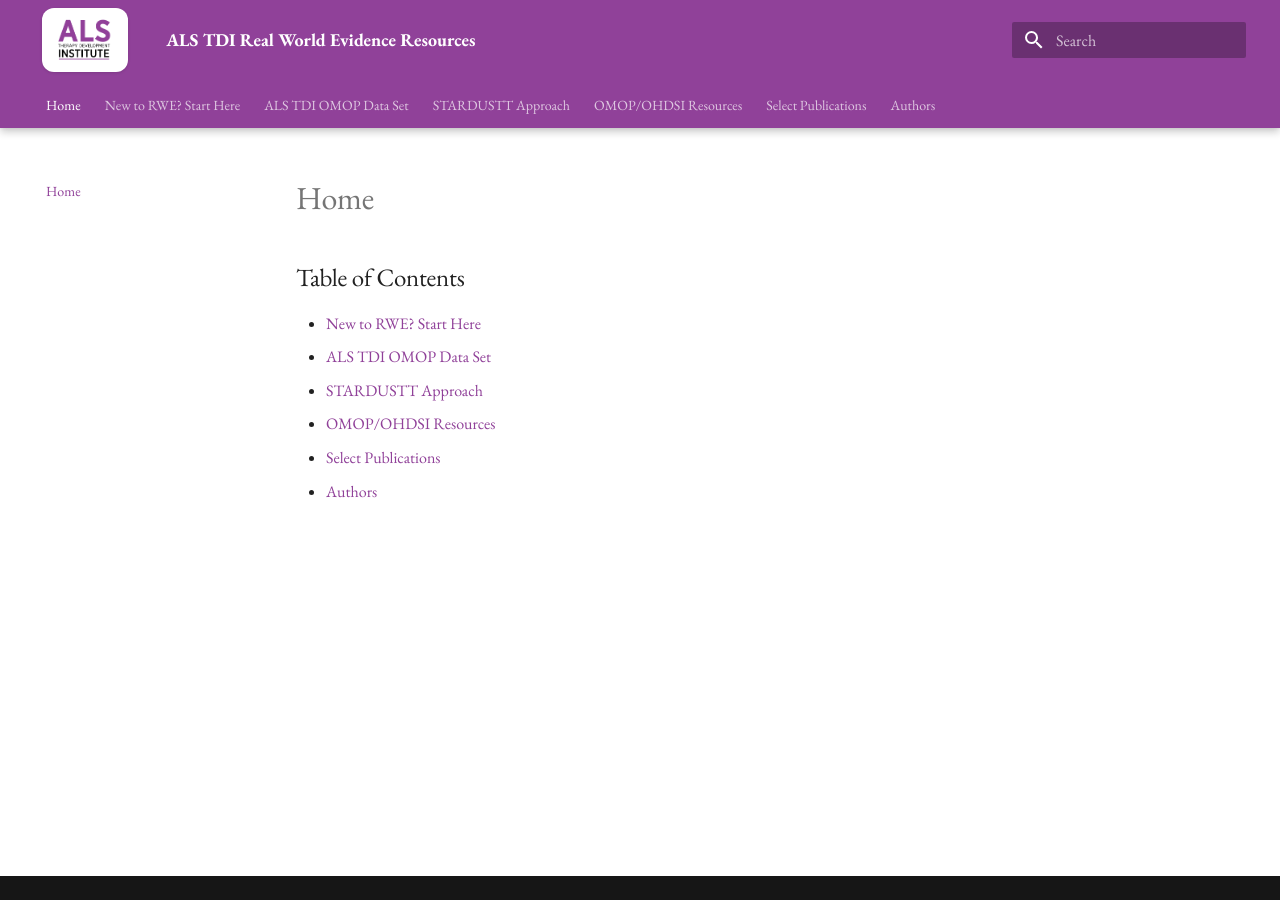
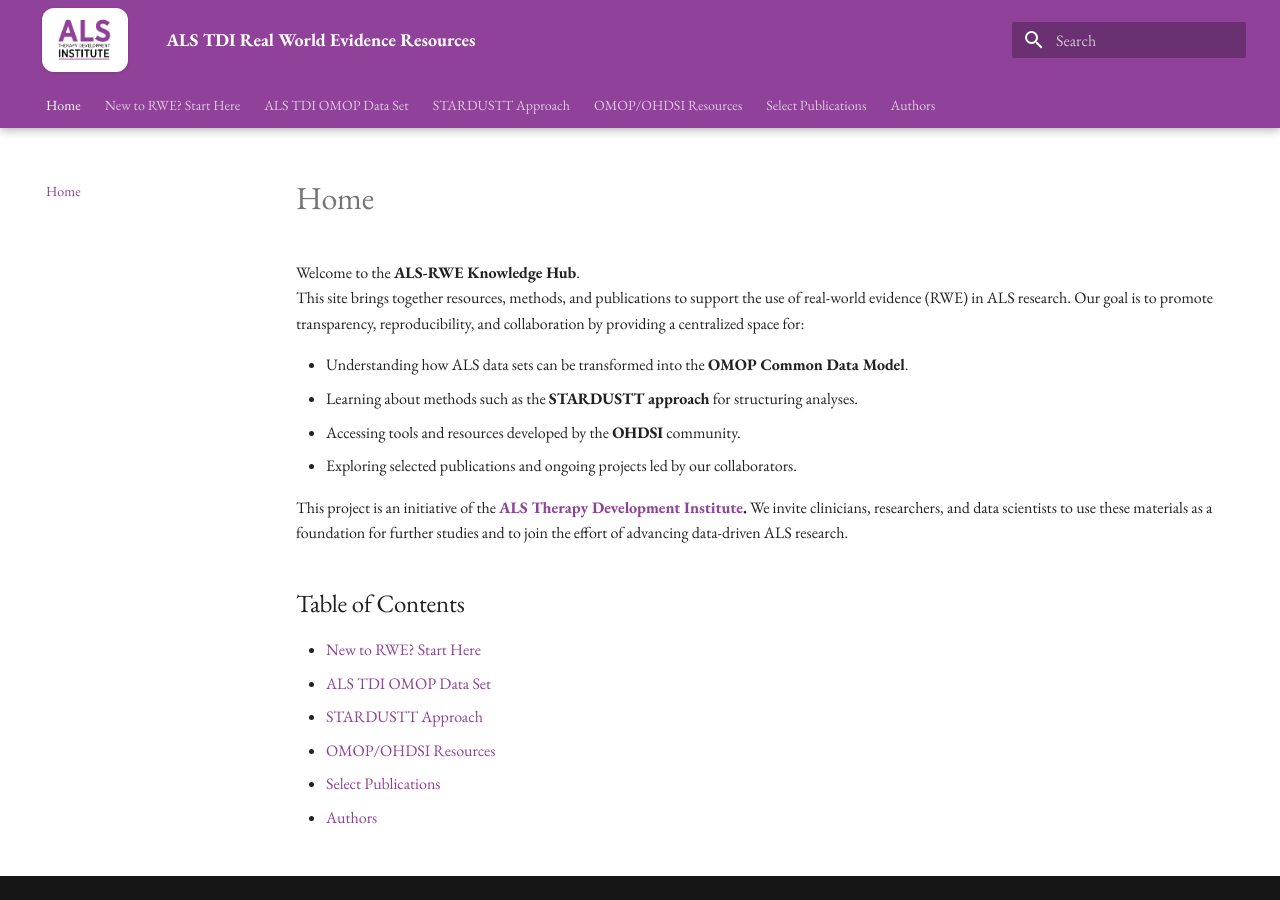
Before and after one commit to ALSTDI/ALS-RWE, an MkDocs documentation site: the page built from docs/index.md, in a window 1280 px wide. Built offline with MkDocs 1.6.1 and Material for MkDocs 9.7.7, drawn with Linux system fonts in a browser that asks for light colours.

Commit message:
Update index.md

```diff
--- a/docs/index.md
+++ b/docs/index.md
@@ -4,6 +4,18 @@
   - title
   - toc
 ---
+
+# Home
+
+Welcome to the **ALS-RWE Knowledge Hub**.
+This site brings together resources, methods, and publications to support the use of real-world evidence (RWE) in ALS research. Our goal is to promote transparency, reproducibility, and collaboration by providing a centralized space for:
+
+- Understanding how ALS data sets can be transformed into the **OMOP Common Data Model**.
+- Learning about methods such as the **STARDUSTT approach** for structuring analyses.
+- Accessing tools and resources developed by the **OHDSI** community.
+- Exploring selected publications and ongoing projects led by our collaborators.
+
+This project is an initiative of the **[ALS Therapy Development Institute](als.net).**  We invite clinicians, researchers, and data scientists to use these materials as a foundation for further studies and to join the effort of advancing data-driven ALS research.
 
 ## Table of Contents
 
```
